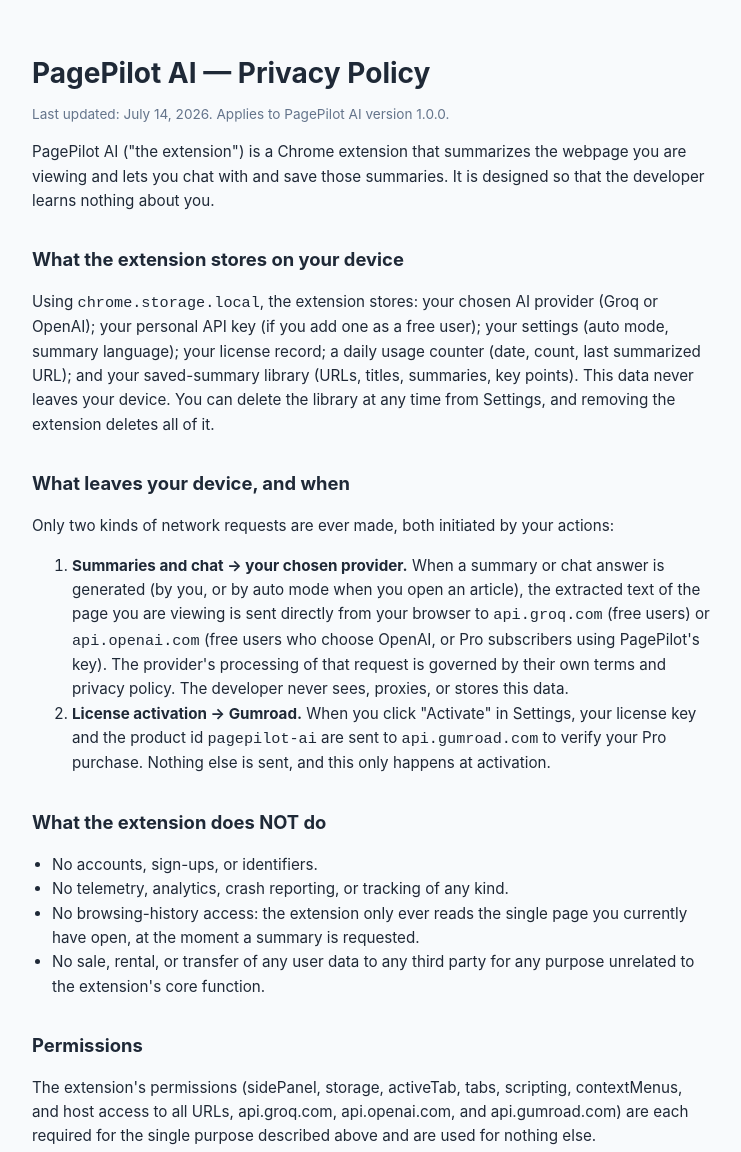
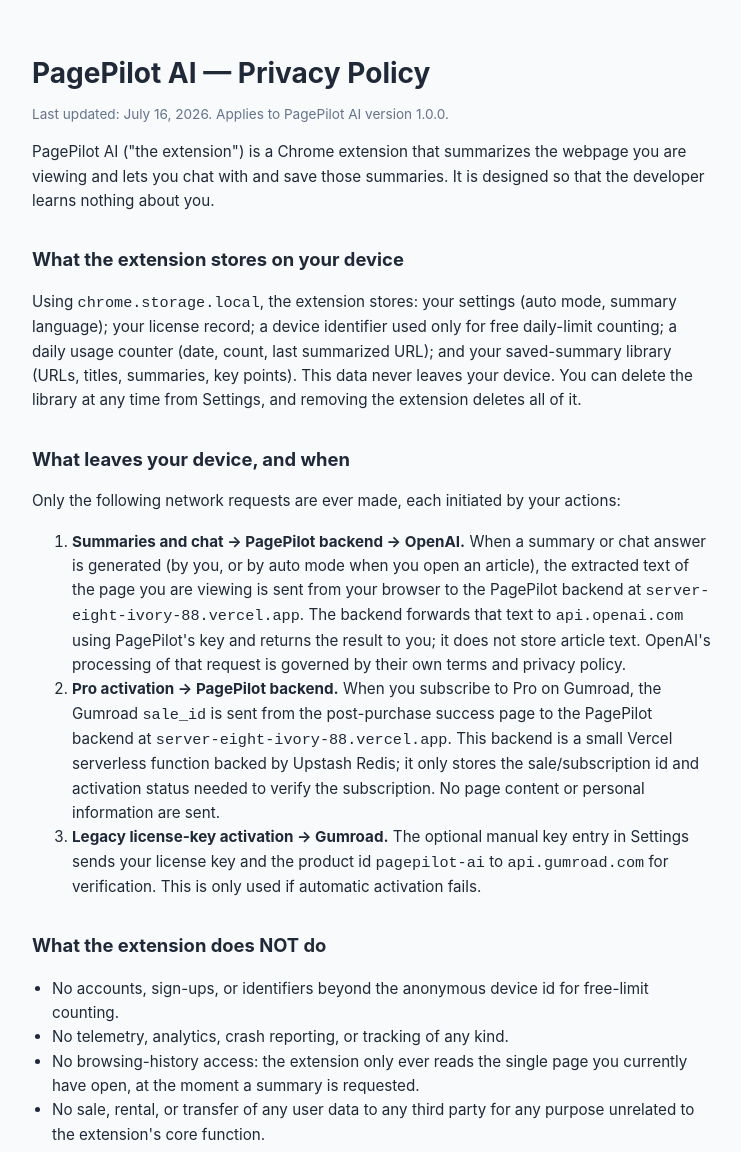
Before and after one commit to yousiefhassan73-collab/pagepilot-ai, a plain HTML site: page privacy.html in a window 1280 px wide. Shown: the top 1152 px of the page, without its empty margins (268-1009 px from the left). Drawn offline with Linux system fonts and the light colour scheme.

Commit message:
Update privacy.html

```diff
--- a/privacy.html
+++ b/privacy.html
@@ -24,7 +24,7 @@
   </head>
   <body>
     <h1>PagePilot AI — Privacy Policy</h1>
-    <p class="updated">Last updated: July 14, 2026. Applies to PagePilot AI version 1.0.0.</p>
+    <p class="updated">Last updated: July 16, 2026. Applies to PagePilot AI version 1.0.0.</p>
 
     <p>
       PagePilot AI ("the extension") is a Chrome extension that summarizes the webpage you are
@@ -34,36 +34,44 @@
 
     <h2>What the extension stores on your device</h2>
     <p>
-      Using <code>chrome.storage.local</code>, the extension stores: your chosen AI provider (Groq
-      or OpenAI); your personal API key (if you add one as a free user); your settings (auto mode,
-      summary language); your license record; a daily usage counter (date, count, last summarized
-      URL); and your saved-summary library (URLs, titles, summaries, key points). This data never
-      leaves your device. You can delete the library at any time from Settings, and removing the
-      extension deletes all of it.
+      Using <code>chrome.storage.local</code>, the extension stores: your settings (auto mode,
+      summary language); your license record; a device identifier used only for free daily-limit
+      counting; a daily usage counter (date, count, last summarized URL); and your saved-summary
+      library (URLs, titles, summaries, key points). This data never leaves your device. You can
+      delete the library at any time from Settings, and removing the extension deletes all of it.
     </p>
 
     <h2>What leaves your device, and when</h2>
-    <p>Only two kinds of network requests are ever made, both initiated by your actions:</p>
+    <p>Only the following network requests are ever made, each initiated by your actions:</p>
     <ol>
       <li>
-        <strong>Summaries and chat → your chosen provider.</strong> When a summary or chat answer is
-        generated (by you, or by auto mode when you open an article), the extracted text of the page
-        you are viewing is sent directly from your browser to <code>api.groq.com</code> (free users)
-        or <code>api.openai.com</code> (free users who choose OpenAI, or Pro subscribers using
-        PagePilot's key). The provider's processing of that request is governed by their own terms
-        and privacy policy. The developer never sees, proxies, or stores this data.
+        <strong>Summaries and chat → PagePilot backend → OpenAI.</strong> When a summary or chat
+        answer is generated (by you, or by auto mode when you open an article), the extracted text
+        of the page you are viewing is sent from your browser to the PagePilot backend at
+        <code>server-eight-ivory-88.vercel.app</code>. The backend forwards that text to
+        <code>api.openai.com</code> using PagePilot's key and returns the result to you; it does not
+        store article text. OpenAI's processing of that request is governed by their own terms and
+        privacy policy.
       </li>
       <li>
-        <strong>License activation → Gumroad.</strong> When you click "Activate" in Settings, your
-        license key and the product id <code>pagepilot-ai</code> are sent to
-        <code>api.gumroad.com</code> to verify your Pro purchase. Nothing else is sent, and this only
-        happens at activation.
+        <strong>Pro activation → PagePilot backend.</strong> When you subscribe to Pro on Gumroad,
+        the Gumroad <code>sale_id</code> is sent from the post-purchase success page to the PagePilot
+        backend at <code>server-eight-ivory-88.vercel.app</code>. This backend is a small Vercel
+        serverless function backed by Upstash Redis; it only stores the sale/subscription id and
+        activation status needed to verify the subscription. No page content or personal information
+        are sent.
+      </li>
+      <li>
+        <strong>Legacy license-key activation → Gumroad.</strong> The optional manual key entry in
+        Settings sends your license key and the product id <code>pagepilot-ai</code> to
+        <code>api.gumroad.com</code> for verification. This is only used if automatic activation
+        fails.
       </li>
     </ol>
 
     <h2>What the extension does NOT do</h2>
     <ul>
-      <li>No accounts, sign-ups, or identifiers.</li>
+      <li>No accounts, sign-ups, or identifiers beyond the anonymous device id for free-limit counting.</li>
       <li>No telemetry, analytics, crash reporting, or tracking of any kind.</li>
       <li>
         No browsing-history access: the extension only ever reads the single page you currently have
@@ -78,7 +86,7 @@
     <h2>Permissions</h2>
     <p>
       The extension's permissions (sidePanel, storage, activeTab, tabs, scripting, contextMenus, and
-      host access to all URLs, api.groq.com, api.openai.com, and api.gumroad.com) are each required
+      host access to all URLs, api.gumroad.com, and server-eight-ivory-88.vercel.app) are each required
       for the single purpose described above and are used for nothing else.
     </p>
 
@@ -96,8 +104,7 @@
 
     <h2>Contact</h2>
     <p>
-      For questions about this policy, contact the developer through the Chrome Web Store support
-      link or the repository listed on the extension's store page.
+      For questions about this policy, contact Yousief Hassan at <a href="mailto:yousiefhassan073@gmail.com">yousiefhassan073@gmail.com</a> or visit the repository at <a href="https://github.com/yousiefhassan73-collab/pagepilot-ai">https://github.com/yousiefhassan73-collab/pagepilot-ai</a>.
     </p>
   </body>
 </html>
```
